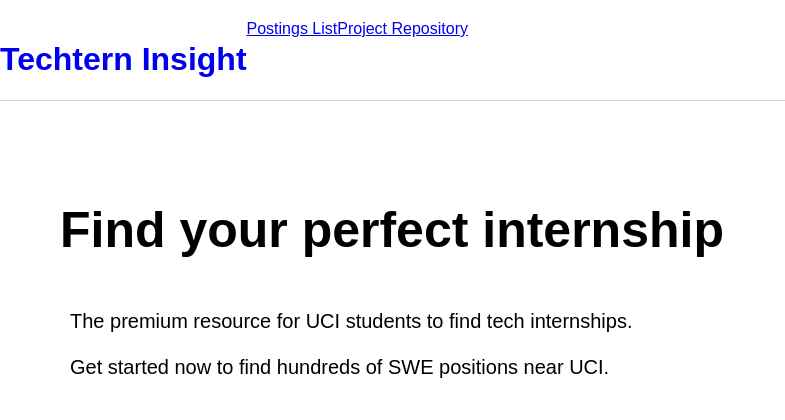
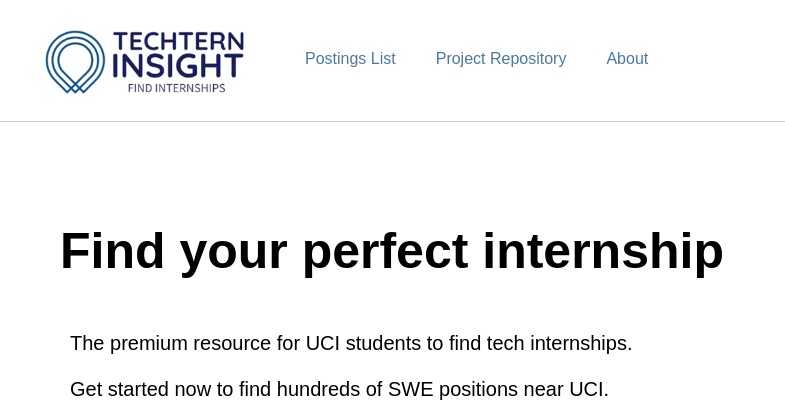
Before and after one commit to SushiApril/Techtern-insight, a Flask app: page / in a window 1280 px wide. Shown: the top 420 px of the page, without its empty margins (0-785 px from the left). Run offline with Flask 3, Linux system fonts and the light colour scheme.

Commit message:
change navbar to include logo

```diff
--- a/web/templates/index.html
+++ b/web/templates/index.html
@@ -9,16 +9,21 @@
 </head>
 <body>
     <div class="navbar">
-        <a href="/" style="text-decoration: none;">
-            <h1>
-                Techtern Insight
-            </h1>
+        <a href="/">
+            <img
+                src="{{url_for('static', filename='/images/Logo.png')}}"
+                class="logo"
+            />
         </a>
-        <a href="datasite" class="data">
+        <a href="datasite" class="navbtn">
             Postings List
         </a>
-        <a href="https://github.com/SushiApril/Techtern-insight" class="repolink" target="_blank">
+        <a href="https://github.com/SushiApril/Techtern-insight" class="navbtn" target="_blank">
             Project Repository
+        </a>
+
+        <a href="about" class="navbtn">
+            About
         </a>
 
     </div>
@@ -33,6 +38,14 @@
     </p>
 
     <a href="datasite" class="btn">Continue</a>
+<!--
+    <section>
+        <div class="wave wave1"></div>
+        <div class="wave wave2"></div>
+        <div class="wave wave3"></div>
+        <div class="wave wave4"></div>
+
+    </section> -->
 
 </body>
 </html>
```
